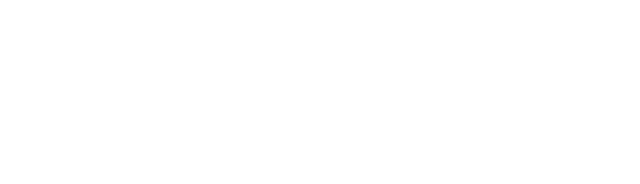
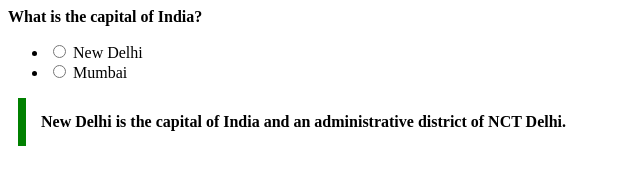
Before and after one commit to acciojob/trivia-KishanSingh9777, a website: page main.html in a window 1280 px wide. Shown: the whole page, without its empty margins (0-640 px from the left). Drawn offline with Linux system fonts and the light colour scheme.

Commit message:
added capital of delhi

```diff
--- a/main.html
+++ b/main.html
@@ -7,6 +7,16 @@
 </head>
 
 <body>
+	<thead>
+		<strong><td>What is the capital of India?</td></strong>
+	</thead>
+	<ul>
+		<li> <input type="radio"> New Delhi </li>
+		<li> <input type="radio"> Mumbai </li>
+	</ul>
+	<blockquote id="abc" city="https://en.wikipedia.org/wiki/New_Delhi">
+		New Delhi is the capital of India and an administrative district of NCT Delhi.
+	</blockquote>
 	<!-- the entire body must be written by student -->
     <script type="text/javascript" src="./script.js">
 </script>
--- a/styles.css
+++ b/styles.css
@@ -1,2 +1,2 @@
-
+#abc{max-width: 600px; margin: 10px; padding: 15px; border-left: 8px solid green;background-color: #f8fffe"";font-weight: bold;}
 /* Your CSS Code here. */
```
